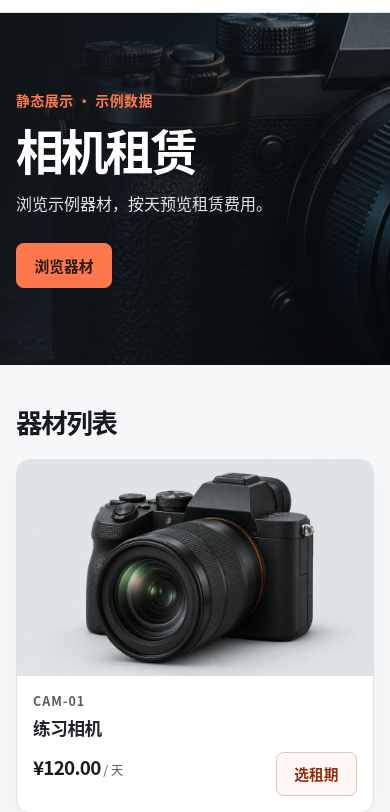
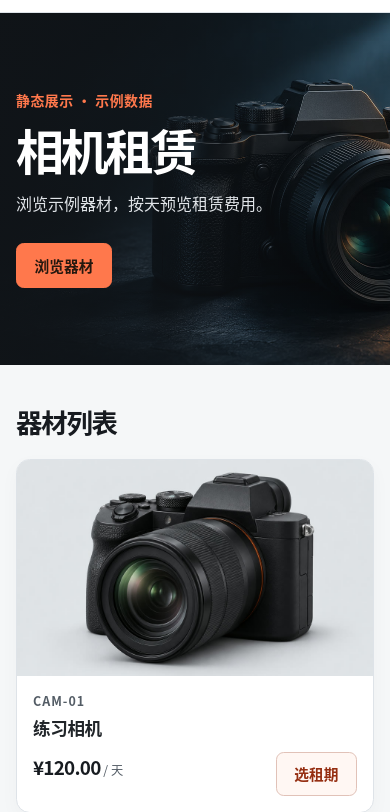
Before and after one commit to hanqiuabab/camera-rental-demo, a plain HTML site: page index.html in a window 390 px wide. Shown: the part 50-862 px from the top of the page. Drawn offline with Linux system fonts and the light colour scheme.

Commit message:
Preserve responsive framing for the deployed hero

```diff
--- a/demo.css
+++ b/demo.css
@@ -1,5 +1,5 @@
 .catalog-hero::before {
-    background-image: url('./assets/hero.jpg');
+    background: url('./assets/hero.jpg') center 52% / cover no-repeat;
 }
 
 .demo-label {
@@ -20,3 +20,7 @@
     min-height: 0;
     margin: 0;
 }
+
+@media (max-width: 43rem) {
+    .catalog-hero::before { background-position: 65% 51%; }
+}
--- a/index.html
+++ b/index.html
@@ -6,7 +6,7 @@
     <title>相机租赁 · 取景 FRAME RENTAL</title>
     <meta name="description" content="取景相机租赁静态展示。浏览示例器材并预览租赁费用。">
     <link rel="stylesheet" href="./assets/storefront.css">
-    <link rel="stylesheet" href="./demo.css">
+    <link rel="stylesheet" href="./demo.css?v=2">
 </head>
 <body class="storefront-shell">
     <a class="visually-hidden-focusable storefront-skip-link" href="#main-content">跳到主要内容</a>
```
